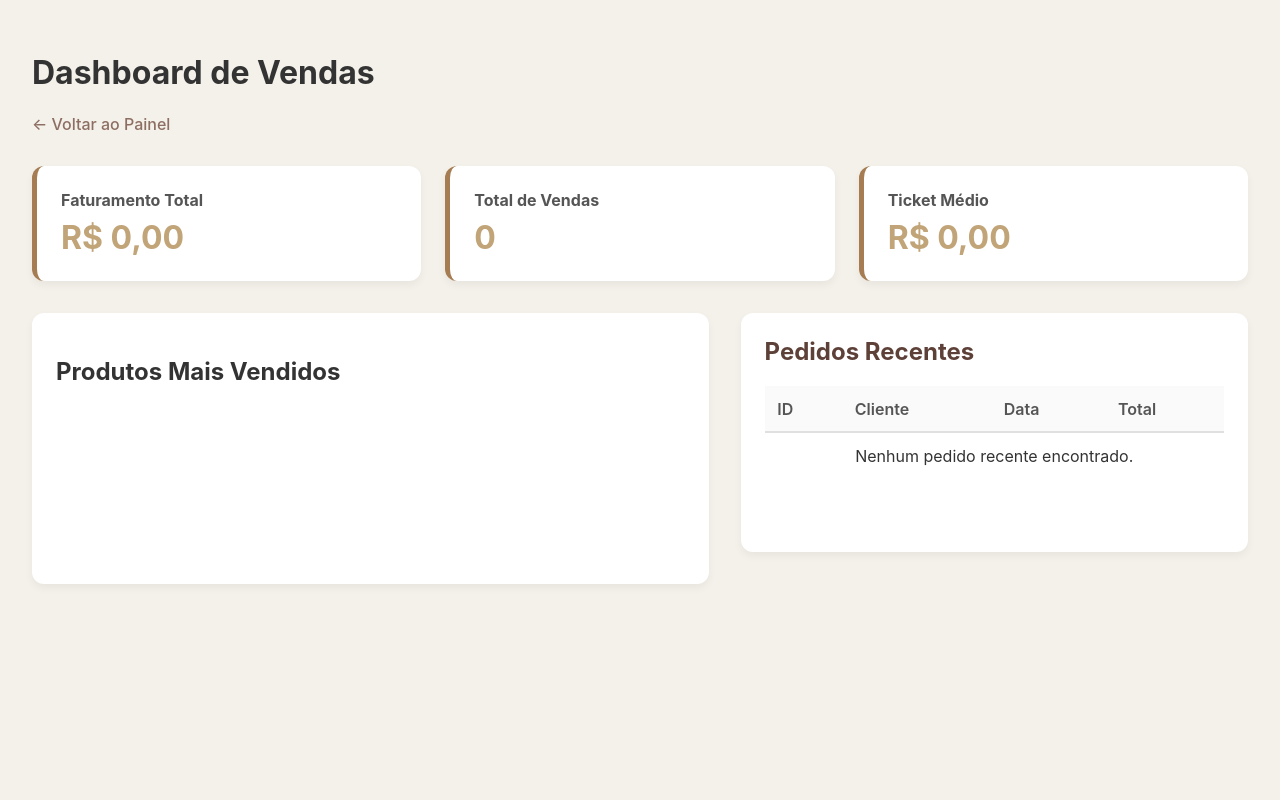
After one commit to JoaoTrombeta/Aliexpresso, a PHP site: the page made by view/admin/dashboard_vendas.php in a window 1280 px wide. The commit adds this page. Run offline with PHP 8.4, Linux system fonts and the light colour scheme; the template is opened without the code that fills it, so the values that code supplies are empty; a map, chart or similar area stays blank.

Commit message:
Dashboard de Vendas

```diff
--- a/view/admin/dashboard.php
+++ b/view/admin/dashboard.php
@@ -22,6 +22,7 @@
 
         <p>Bem-vindo, <?= htmlspecialchars(\Aliexpresso\Helper\Auth::user()['nome']) ?>!</p>
         <nav class="admin-nav">
+            <a href="index.php?page=admin&action=vendas" class="admin-nav-link">Dashboard de Vendas</a>
             <a href="index.php?page=admin&action=usuarios" class="admin-nav-link">Gerenciar Usuários</a>
             <a href="index.php?page=admin&action=produtos" class="admin-nav-link">Gerenciar Produtos</a>
             <a href="index.php?page=admin&action=cupons" class="admin-nav-link">Gerenciar Cupons</a>
--- /dev/null
+++ b/view/admin/dashboard_vendas.php
@@ -0,0 +1,143 @@
+<!DOCTYPE html>
+<html lang="pt-br">
+<head>
+    <meta charset="UTF-8">
+    <title>Dashboard de Vendas - Admin</title>
+    <link rel="stylesheet" href="assets/css/admin.css">
+    <link rel="stylesheet" href="assets/css/header.css">
+    <script src="https://cdn.jsdelivr.net/npm/chart.js"></script>
+    <style>
+        body {
+            display: flex;
+            flex-direction: column;
+            min-height: 100vh;
+            margin: 0;
+        }
+
+        /* [NOVO] Container principal mais largo, específico para o dashboard */
+        main.dashboard-container {
+            width: 100%;
+            max-width: 1600px; /* Largura máxima maior */
+            margin: 0 auto;
+            padding: 2rem;
+            box-sizing: border-box;
+            flex-grow: 1;
+        }
+
+        .stats-grid {
+            display: grid;
+            grid-template-columns: repeat(auto-fit, minmax(250px, 1fr));
+            gap: 1.5rem;
+            margin-bottom: 2rem;
+        }
+        .stat-card {
+            background-color: #fff;
+            padding: 1.5rem;
+            border-radius: 12px;
+            box-shadow: 0 4px 8px rgba(0,0,0,0.05);
+            border-left: 5px solid var(--cor-destaque);
+        }
+        .stat-card h3 {
+            margin: 0 0 0.5rem 0;
+            color: #555;
+            font-size: 1rem;
+        }
+        .stat-card p {
+            margin: 0;
+            font-size: 2rem;
+            font-weight: bold;
+            color: var(--cor-primaria);
+        }
+        .dashboard-section {
+            background-color: #fff;
+            padding: 1.5rem;
+            border-radius: 12px;
+            box-shadow: 0 4px 8px rgba(0,0,0,0.05);
+        }
+
+        /* [NOVO] Layout em grelha para o gráfico e a tabela */
+        .dashboard-layout {
+            display: grid;
+            grid-template-columns: 1fr; /* Uma coluna por defeito (mobile) */
+            gap: 2rem;
+        }
+
+        /* Em ecrãs maiores, o layout divide-se em duas colunas */
+        @media (min-width: 1200px) {
+            .dashboard-layout {
+                grid-template-columns: 2fr 1.5fr; /* Gráfico ocupa mais espaço que a tabela */
+            }
+        }
+    </style>
+</head>
+<body>
+    <?php \Aliexpresso\Controller\PageController::renderHeader(); ?>
+
+    <main class="dashboard-container">
+        <h1>Dashboard de Vendas</h1>
+        <a href="index.php?page=admin" class="back-link">&larr; Voltar ao Painel</a>
+
+        <!-- Cartões de Estatísticas -->
+        <div class="stats-grid">
+            <div class="stat-card">
+                <h3>Faturamento Total</h3>
+                <p>R$ <?= number_format($stats['faturamento_total'] ?? 0, 2, ',', '.') ?></p>
+            </div>
+            <div class="stat-card">
+                <h3>Total de Vendas</h3>
+                <p><?= $stats['total_vendas'] ?? 0 ?></p>
+            </div>
+            <div class="stat-card">
+                <h3>Ticket Médio</h3>
+                <p>R$ <?= number_format($stats['ticket_medio'] ?? 0, 2, ',', '.') ?></p>
+            </div>
+        </div>
+
+        <!-- [NOVO] Div para organizar o layout principal -->
+        <div class="dashboard-layout">
+            <!-- Coluna do Gráfico -->
+            <div class="dashboard-section">
+                <h2>Produtos Mais Vendidos</h2>
+                <canvas id="bestSellersChart"></canvas>
+            </div>
+
+            <!-- Coluna dos Pedidos Recentes -->
+            <div class="dashboard-section table-container">
+                <h2>Pedidos Recentes</h2>
+                <table>
+                    <thead>
+                        <tr>
+                            <th>ID</th>
+                            <th>Cliente</th>
+                            <th>Data</th>
+                            <th>Total</th>
+                        </tr>
+                    </thead>
+                    <tbody>
+                        <?php if (!empty($recentOrders)): foreach ($recentOrders as $order): ?>
+                        <tr>
+                            <td>#<?= $order['id_pedido'] ?></td>
+                            <td><?= htmlspecialchars($order['nome_cliente']) ?></td>
+                            <td><?= date('d/m/Y', strtotime($order['data_pedido'])) ?></td>
+                            <td>R$ <?= number_format($order['valor_total'], 2, ',', '.') ?></td>
+                        </tr>
+                        <?php endforeach; else: ?>
+                        <tr>
+                            <td colspan="4" style="text-align: center;">Nenhum pedido recente encontrado.</td>
+                        </tr>
+                        <?php endif; ?>
+                    </tbody>
+                </table>
+            </div>
+        </div>
+    </main>
+
+    <?php \Aliexpresso\Controller\PageController::renderFooter(); ?>
+
+    <script>
+        document.addEventListener('DOMContentLoaded', function() {
+            // ... (código do Chart.js para o gráfico, sem alterações) ...
+        });
+    </script>
+</body>
+</html>
```
Also changed, not shown: controller/AdminController.php (+16 -0 lines), model/PedidoModel.php (+75 -8 lines).
